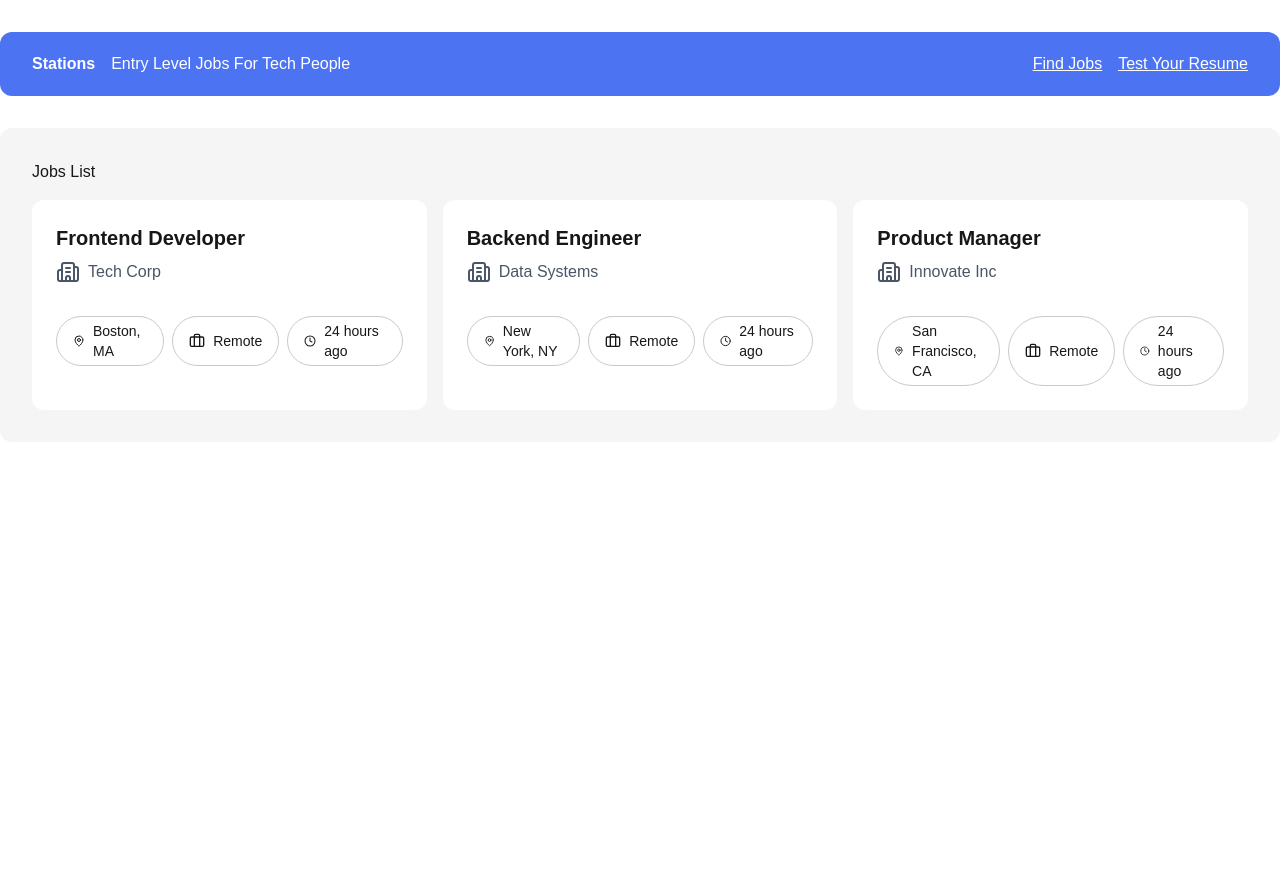
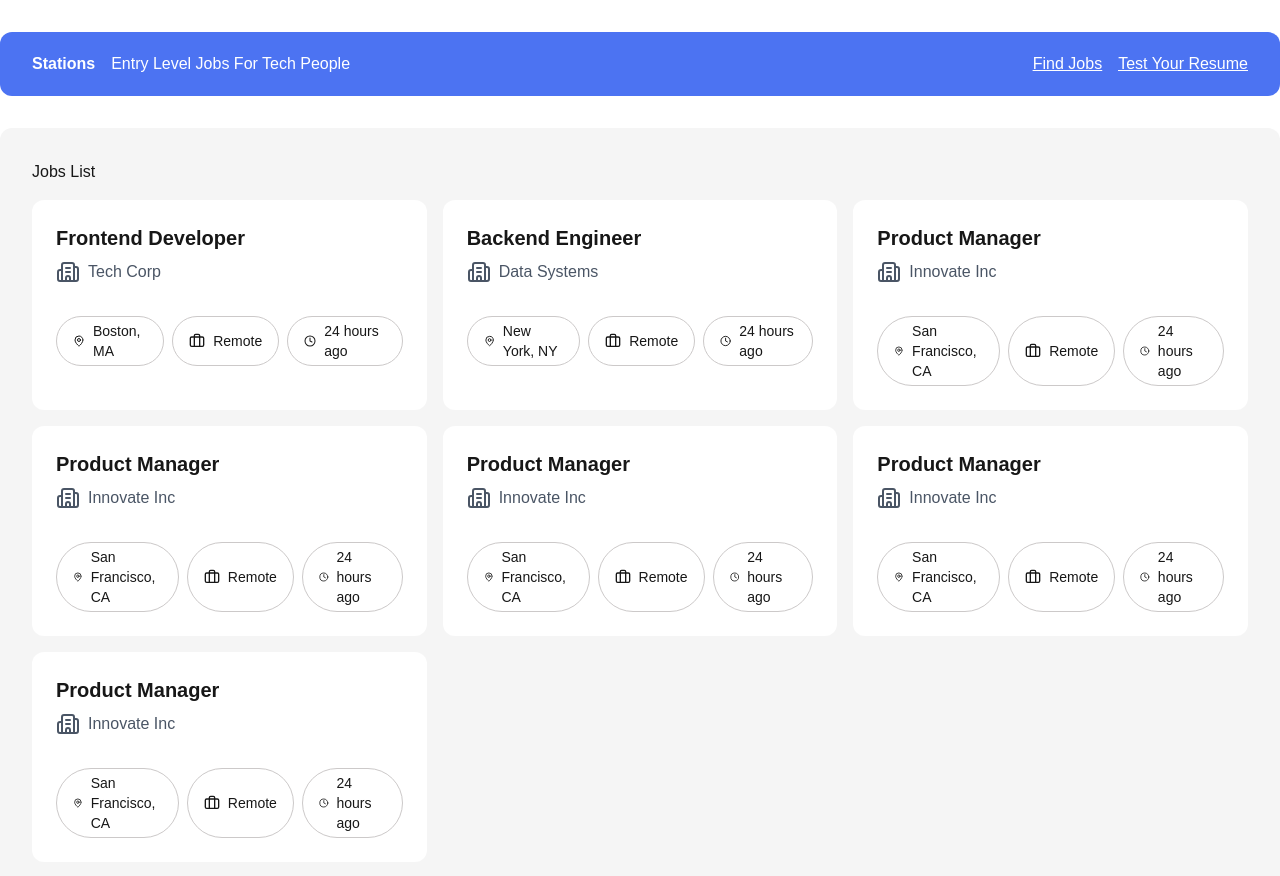
Before and after one commit to matthewincardona/stations-ui, a Next.js app: page / in a window 1280 px wide. Shown: the top 876 px of the page. Before the commit the page ends 800 px from the top, so only its background shows below. Built offline with nearby package versions, Linux system fonts and the light colour scheme.

Commit message:
chore: add more dummy data

```diff
--- a/app/components/jobsList.tsx
+++ b/app/components/jobsList.tsx
@@ -19,6 +19,38 @@ const dummyJobs = [
   },
   {
     id: 3,
+    title: "Product Manager",
+    company: "Innovate Inc",
+    location: "San Francisco, CA",
+    postedTime: "24 hours ago",
+    workType: "Remote",
+  },
+  {
+    id: 4,
+    title: "Product Manager",
+    company: "Innovate Inc",
+    location: "San Francisco, CA",
+    postedTime: "24 hours ago",
+    workType: "Remote",
+  },
+  {
+    id: 5,
+    title: "Product Manager",
+    company: "Innovate Inc",
+    location: "San Francisco, CA",
+    postedTime: "24 hours ago",
+    workType: "Remote",
+  },
+  {
+    id: 6,
+    title: "Product Manager",
+    company: "Innovate Inc",
+    location: "San Francisco, CA",
+    postedTime: "24 hours ago",
+    workType: "Remote",
+  },
+  {
+    id: 7,
     title: "Product Manager",
     company: "Innovate Inc",
     location: "San Francisco, CA",
```
